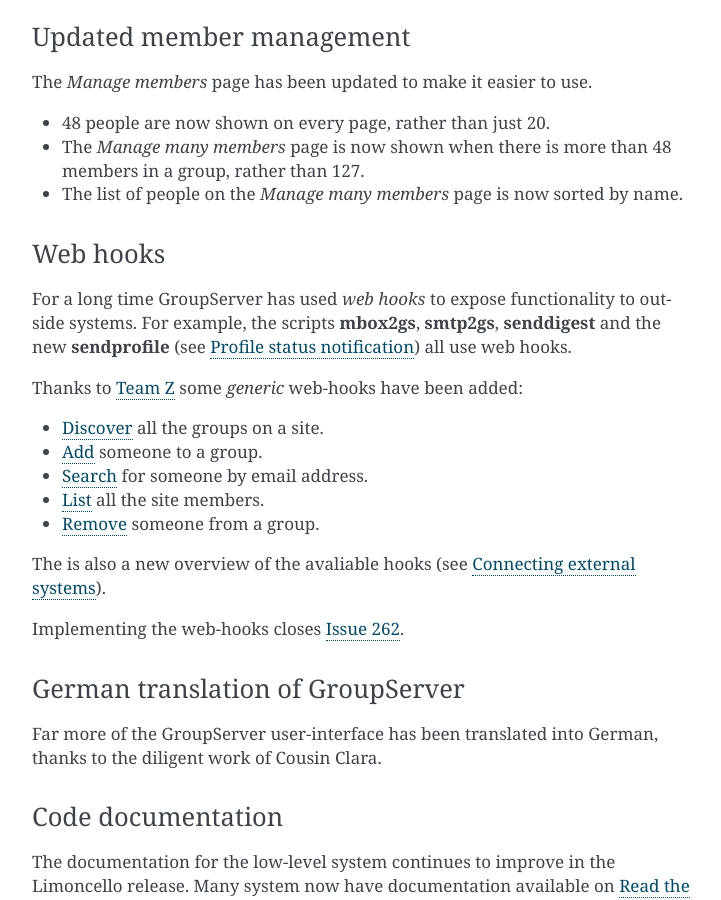
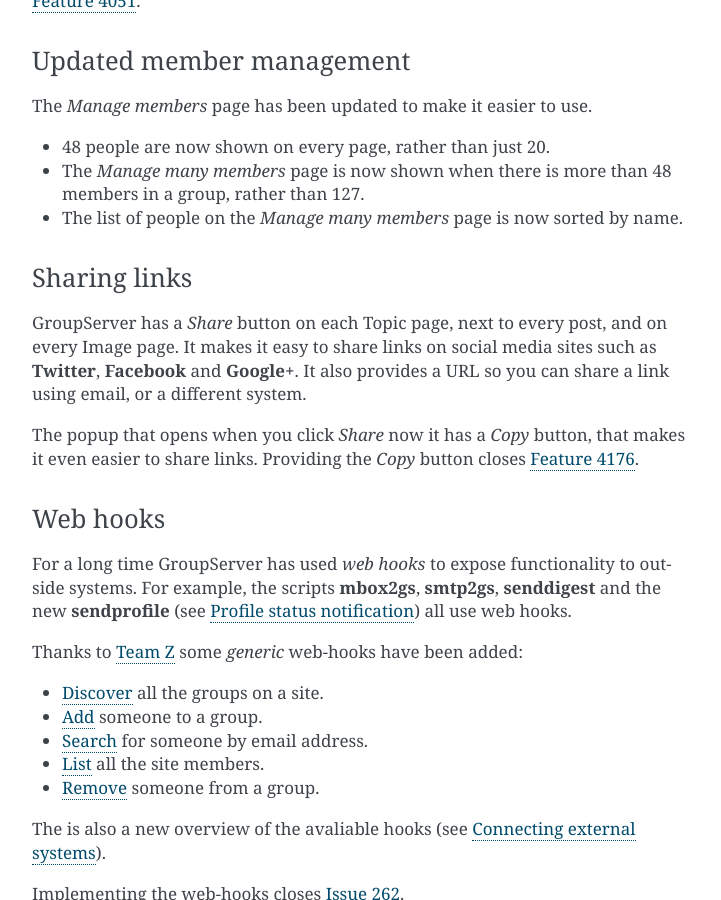
Before and after one commit to groupserver/buildout, a Sphinx documentation site: the page built from docs/release-notes-1511.rst, in a window 1280 px wide and 900 px high, scrolled down 4109 px. Shown: the whole window, without its empty margins (388-1109 px from the left). Built offline with Sphinx 7.4.7, drawn with Linux system fonts in a browser that asks for light colours; some of the changed text lies outside the part shown.

Commit message:
Adding a Copy button to the Share widget, closing Feature 4176

```diff
--- a/docs/release-notes-1511.rst
+++ b/docs/release-notes-1511.rst
@@ -29,12 +29,12 @@
 ----------------------
 
 The most visible change to GroupServer in this release is `HTML
-formatting of posts`_. Limoncello also includes an `updated
-topic digest`_, a new `profile status notification`_, the
-introduction of `restricted groups`_, `updated member
-management`_, new `web hooks`_, more `code documentation`_, and
-an improved `German translation of GroupServer`_. Finally, there
-have been some `minor improvements`_.
+formatting of posts`_. Limoncello also includes an `updated topic
+digest`_, a new `profile status notification`_, the introduction
+of `restricted groups`_, `updated member management`_, `easier
+sharing of links`_, new `web hooks`_, more `code documentation`_,
+and an improved `German translation of GroupServer`_. Finally,
+there have been some `minor improvements`_.
 
 HTML formatting of posts
 ========================
@@ -244,6 +244,23 @@
 * The list of people on the *Manage many members* page is now
   sorted by name.
 
+.. _easier sharing of links:
+
+Sharing links
+=============
+
+GroupServer has a *Share* button on each Topic page, next to
+every post, and on every Image page. It makes it easy to share
+links on social media sites such as **Twitter**, **Facebook** and
+**Google+**. It also provides a URL so you can share a link using
+email, or a different system.
+
+The popup that opens when you click *Share* now it has a *Copy*
+button, that makes it even easier to share links. Providing the
+*Copy* button closes `Feature 4176`_.
+
+.. _Feature 4176: https://redmine.iopen.net/issues/4176
+
 Web hooks
 =========
 
```
Also changed, not shown: versions.cfg (+8 -8 lines).
